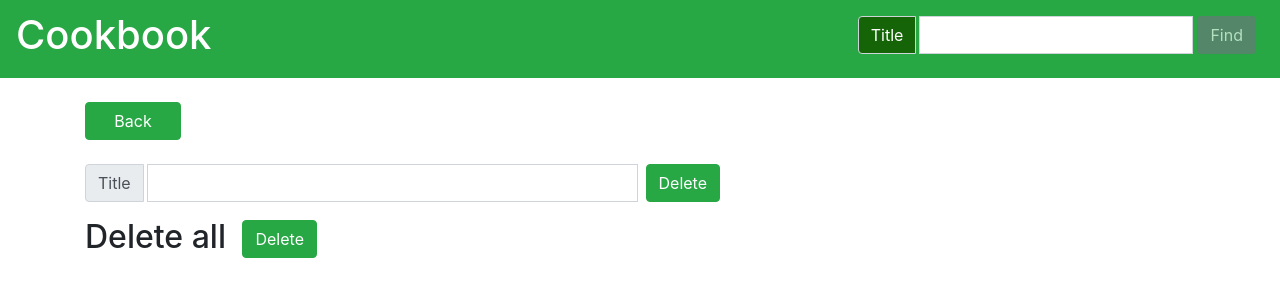
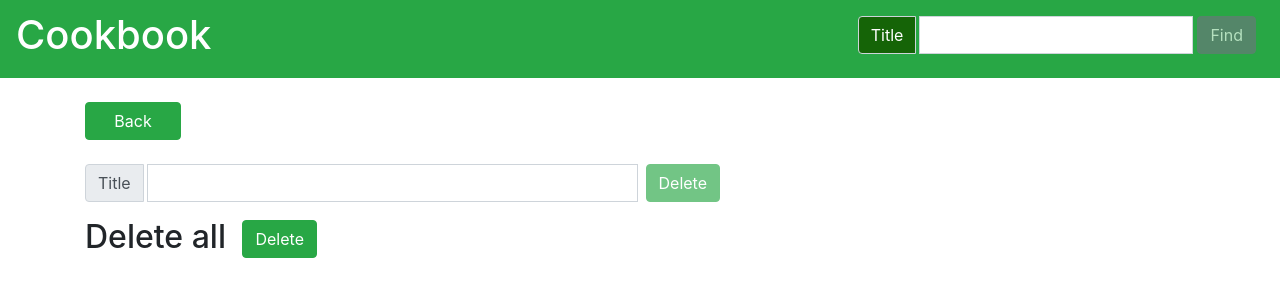
Before and after one commit to NikitaChihranov/CookBookFrontEnd, an Angular app: page /delete in a window 1280 px wide. Shown: the top 300 px of the page. Built offline with nearby package versions, Linux system fonts and the light colour scheme.

Commit message:
Fix bugs.

```diff
--- a/src/app/cookBook/delete2/delete2.component.html
+++ b/src/app/cookBook/delete2/delete2.component.html
@@ -13,7 +13,7 @@
             <span class="input-group-text mr-1" id="basic-addon2">Title</span>
           </div>
           <input type="text" #nameToDelete class="form-control" aria-label="Username" aria-describedby="basic-addon2">
-          <button class="btn btn-raised btn-success ml-2" (click)="delete(nameToDelete)">Delete</button>
+          <button class="btn btn-raised btn-success ml-2" [disabled]="inputValue==''"  (click)="delete(nameToDelete)">Delete</button>
         </div>
       </form>
     </div>
--- a/src/app/cookBook/delete2/delete2.component.ts
+++ b/src/app/cookBook/delete2/delete2.component.ts
@@ -9,6 +9,7 @@ import {RecipeService} from '../../services/recipe.service';
 export class Delete2Component implements OnInit {
   deletedRecipe: {};
   norecipe = 0;
+  inputValue = '';
   constructor(private recipeService: RecipeService) {
   }
   ngOnInit() {
@@ -25,4 +26,7 @@ export class Delete2Component implements OnInit {
   deleteAllRecipes(){
     this.recipeService.deleteAllRecipes().subscribe((res) => {});
   }
+  getValue(form){
+    this.inputValue = form.value;
+  }
 }
```
